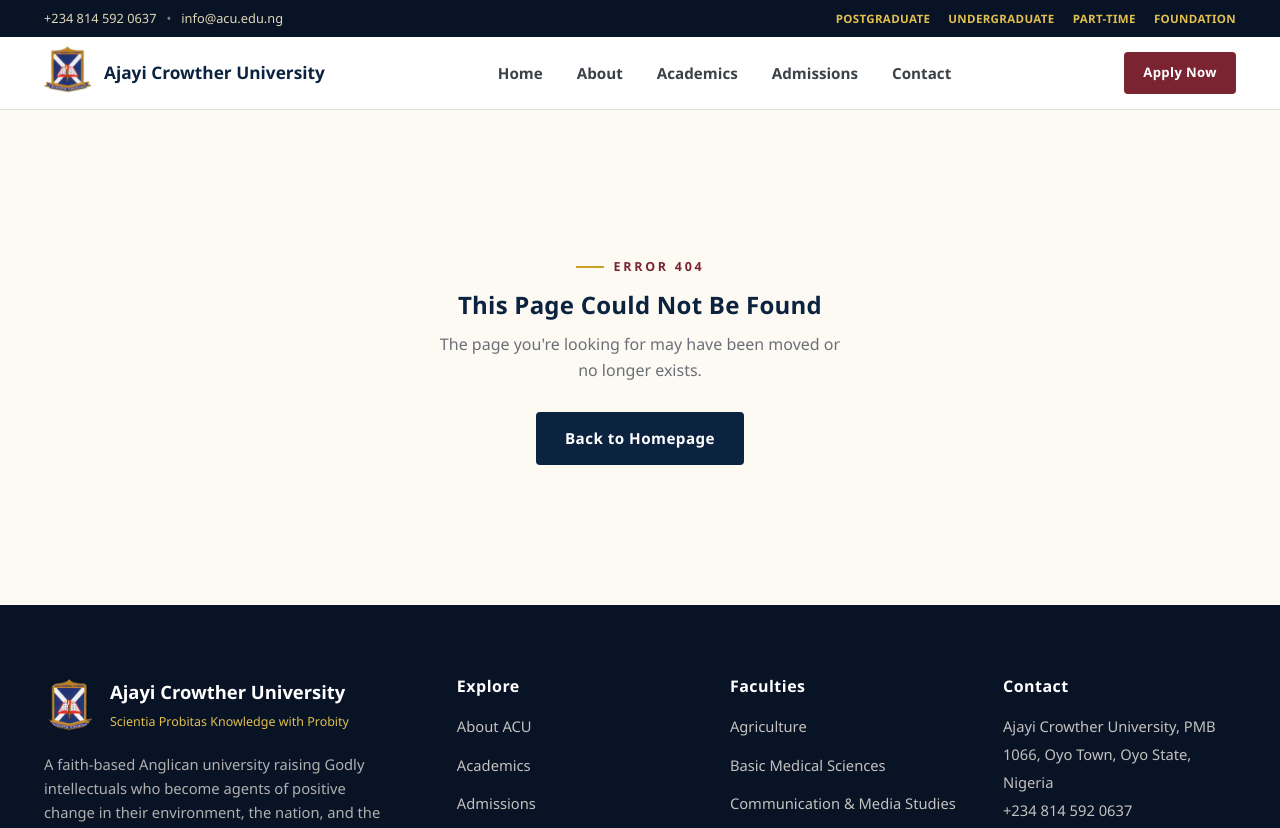
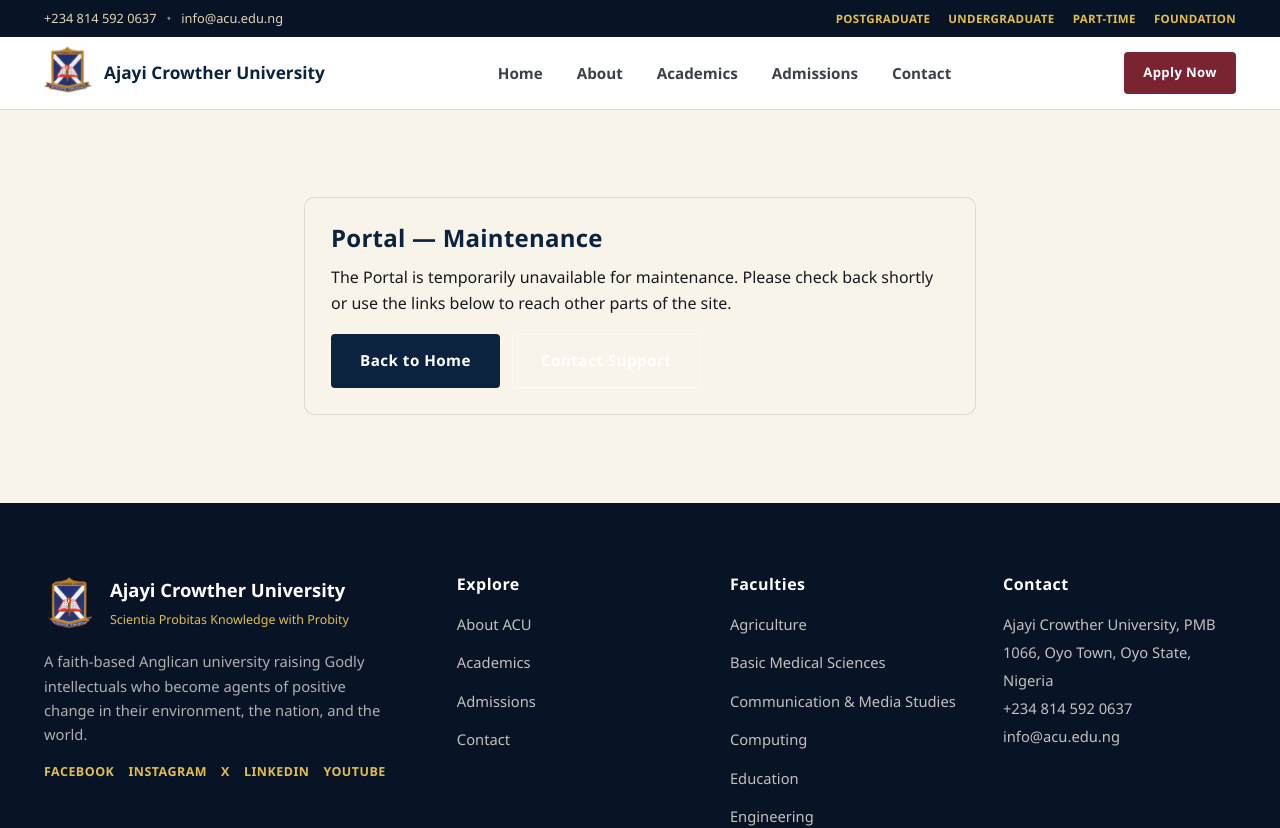
Before and after one commit to joelhabila1000/acu-site-prod, a React (Vite) app in the folder acu-website/: page /maintenance in a window 1280 px wide. Shown: the top 828 px of the page. Built offline with nearby package versions, Linux system fonts and the light colour scheme.

Commit message:
Add maintenance page and route; make portal links internal to show maintenance

```diff
--- a/acu-website/src/App.jsx
+++ b/acu-website/src/App.jsx
@@ -8,6 +8,7 @@
 import Admissions from "./pages/Admissions.jsx";
 import Contact from "./pages/Contact.jsx";
 import Admin from "./pages/Admin.jsx";
+import Maintenance from "./pages/Maintenance.jsx";
 import NotFound from "./pages/NotFound.jsx";
 
 export default function App() {
@@ -25,6 +26,7 @@
           <Route path="/academics" element={<Academics />} />
           <Route path="/admissions" element={<Admissions />} />
           <Route path="/contact" element={<Contact />} />
+            <Route path="/maintenance" element={<Maintenance />} />
           <Route path="/admin" element={<Admin />} />
           <Route path="*" element={<NotFound />} />
         </Routes>
--- a/acu-website/src/components/Navbar.jsx
+++ b/acu-website/src/components/Navbar.jsx
@@ -33,20 +33,18 @@
             </span>
             <a href={`mailto:${SITE.email}`}>{SITE.email}</a>
           </div>
-          <nav
-            className="topbar-portals"
-            aria-label="Student and staff portals"
-          >
-            {PORTALS.map((p) => (
-              <a
-                key={p.label}
-                href={p.url}
-                target="_blank"
-                rel="noopener noreferrer"
-              >
-                {p.label}
-              </a>
-            ))}
+          <nav className="topbar-portals" aria-label="Student and staff portals">
+            {PORTALS.map((p) =>
+              p.url && p.url.startsWith("/") ? (
+                <NavLink key={p.label} to={p.url}>
+                  {p.label}
+                </NavLink>
+              ) : (
+                <a key={p.label} href={p.url} target="_blank" rel="noopener noreferrer">
+                  {p.label}
+                </a>
+              ),
+            )}
           </nav>
         </div>
       </div>
@@ -120,16 +118,17 @@
           ))}
         </ul>
         <div className="mobile-portals">
-          {PORTALS.map((p) => (
-            <a
-              key={p.label}
-              href={p.url}
-              target="_blank"
-              rel="noopener noreferrer"
-            >
-              {p.label} Portal
-            </a>
-          ))}
+          {PORTALS.map((p) =>
+            p.url && p.url.startsWith("/") ? (
+              <NavLink key={p.label} to={p.url} onClick={() => setOpen(false)}>
+                {p.label} Portal
+              </NavLink>
+            ) : (
+              <a key={p.label} href={p.url} target="_blank" rel="noopener noreferrer">
+                {p.label} Portal
+              </a>
+            ),
+          )}
         </div>
         <a
           href={SITE.applyUrl}
--- a/acu-website/src/data/content.js
+++ b/acu-website/src/data/content.js
@@ -34,10 +34,10 @@
 ];
 
 export const PORTALS = [
-  { label: "Postgraduate", url: "https://pgs.acu.edu.ng" },
-  { label: "Undergraduate", url: "https://portal.acu.edu.ng" },
-  { label: "Part-Time", url: "https://cpts.acu.edu.ng" },
-  { label: "Foundation", url: "https://cpfp.acu.edu.ng" },
+  { label: "Postgraduate", url: "/maintenance?portal=Postgraduate" },
+  { label: "Undergraduate", url: "/maintenance?portal=Undergraduate" },
+  { label: "Part-Time", url: "/maintenance?portal=Part-Time" },
+  { label: "Foundation", url: "/maintenance?portal=Foundation" },
 ];
 
 export const STATS = [
--- /dev/null
+++ b/acu-website/src/pages/Maintenance.jsx
@@ -0,0 +1,35 @@
+import { useMemo } from "react";
+import { useLocation, Link } from "react-router-dom";
+
+function useQuery() {
+  const { search } = useLocation();
+  return useMemo(() => new URLSearchParams(search), [search]);
+}
+
+export default function Maintenance() {
+  const query = useQuery();
+  const portal = query.get("portal") || "Portal";
+
+  return (
+    <section className="section section-cream">
+      <div className="container" style={{ maxWidth: 720 }}>
+        <div className="value-card">
+          <h2>{portal} — Maintenance</h2>
+          <p>
+            The {portal} is temporarily unavailable for maintenance. Please
+            check back shortly or use the links below to reach other parts of
+            the site.
+          </p>
+          <div style={{ display: "flex", gap: 12, marginTop: 18, flexWrap: "wrap" }}>
+            <Link to="/" className="btn btn-navy">
+              Back to Home
+            </Link>
+            <Link to="/contact" className="btn btn-outline">
+              Contact Support
+            </Link>
+          </div>
+        </div>
+      </div>
+    </section>
+  );
+}
```
